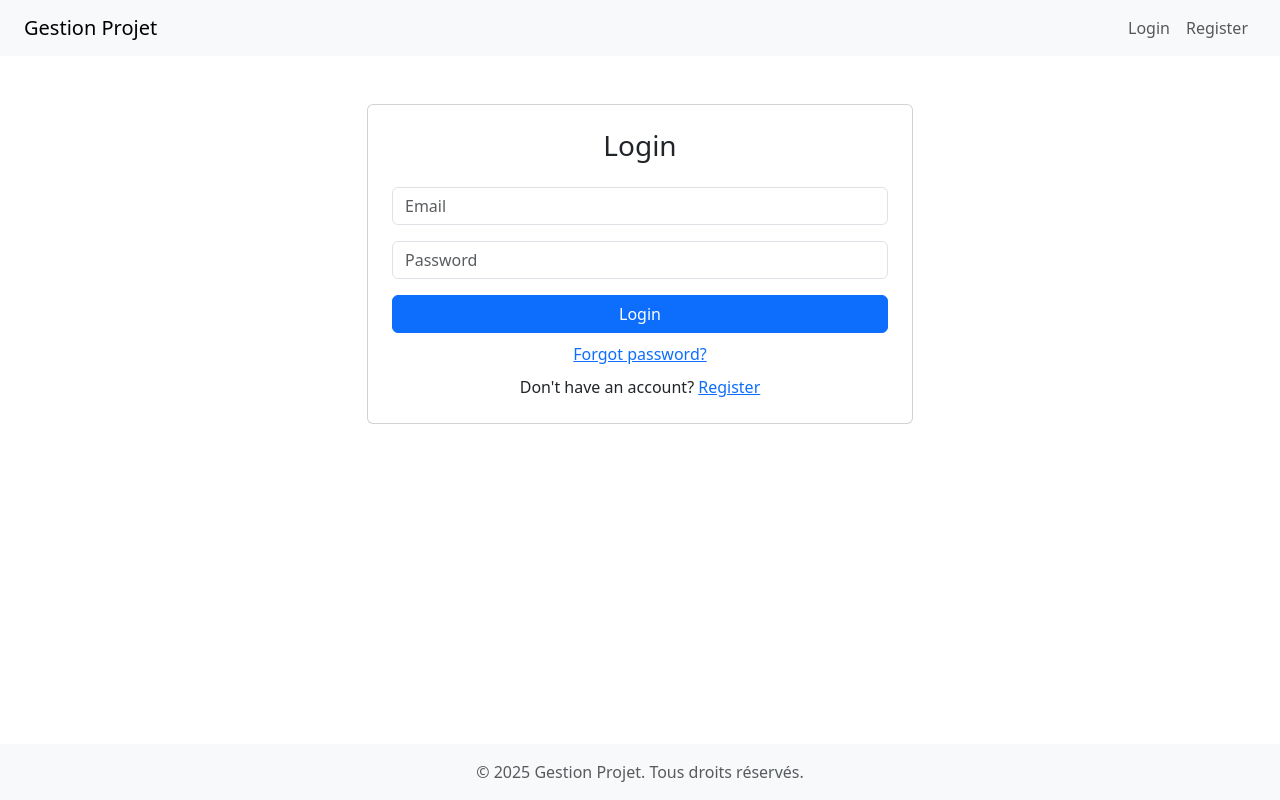
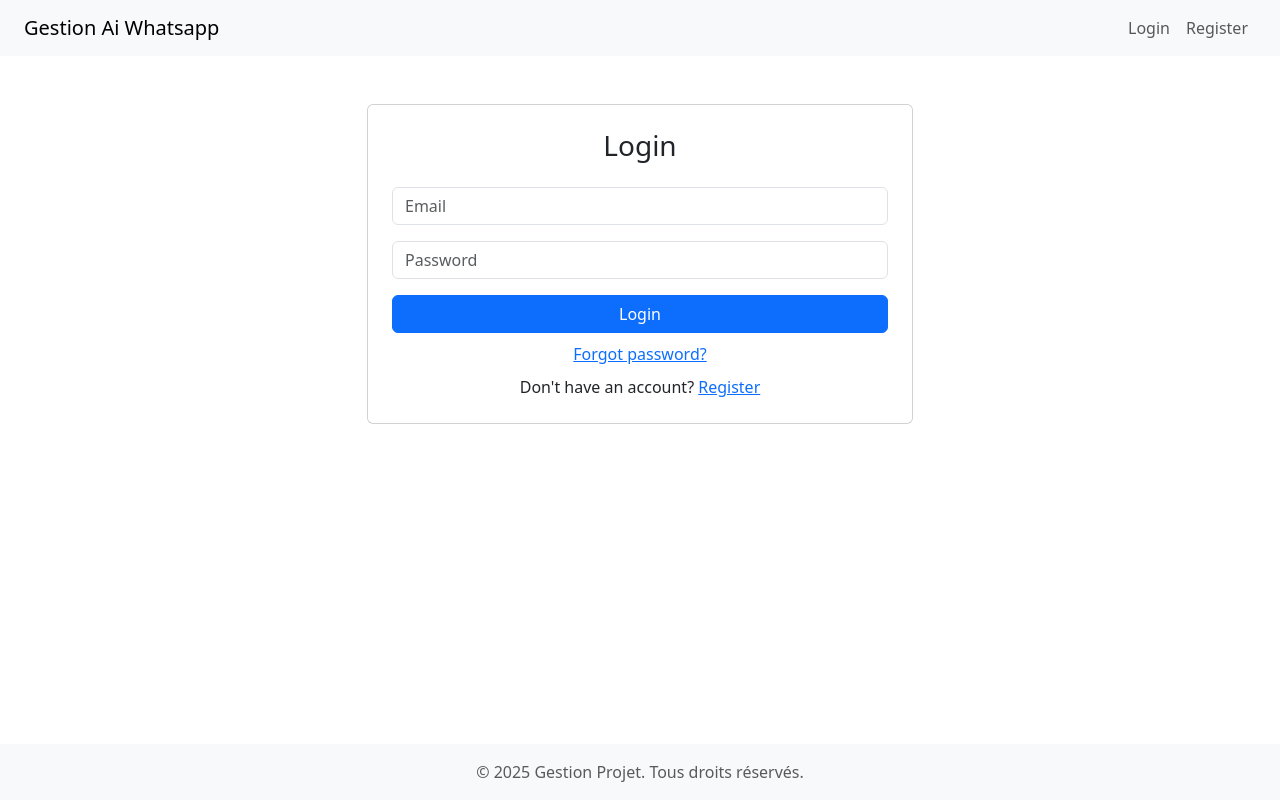
Before and after one commit to yassineboubkeur/Chatbot-projet, a React (Vite) app in the folder frontend/: page / in a window 1280 px wide. Built offline with nearby package versions, Linux system fonts and the light colour scheme; no server answers.

Commit message:
add reactif navbar

```diff
--- a/frontend/src/components/Navbar.jsx
+++ b/frontend/src/components/Navbar.jsx
@@ -14,7 +14,7 @@ export default function Navbar() {
 
   return (
     <nav className="navbar navbar-expand-lg navbar-light bg-light px-4">
-      <Link className="navbar-brand" to="/">Gestion Projet</Link>
+      <Link className="navbar-brand" to="/">Gestion Ai Whatsapp</Link>
       <button
         className="navbar-toggler"
         type="button"
--- a/frontend/src/main.jsx
+++ b/frontend/src/main.jsx
@@ -3,6 +3,8 @@ import ReactDOM from 'react-dom/client'
 import { BrowserRouter } from 'react-router-dom'
 import App from './App.jsx'
 import 'bootstrap/dist/css/bootstrap.min.css'
+import 'bootstrap/dist/js/bootstrap.bundle.min.js';
+
 
 ReactDOM.createRoot(document.getElementById('root')).render(
   <React.StrictMode>
--- a/frontend/src/pages/products/Products.jsx
+++ b/frontend/src/pages/products/Products.jsx
@@ -32,6 +32,7 @@ export default function Products() {
 
         const data = await response.json();
         setProducts(data.data);
+        console.log(data);
       } catch (error) {
         console.error("Fetch products error:", error);
         toast.error("Error loading products. Please try again later.");
```
